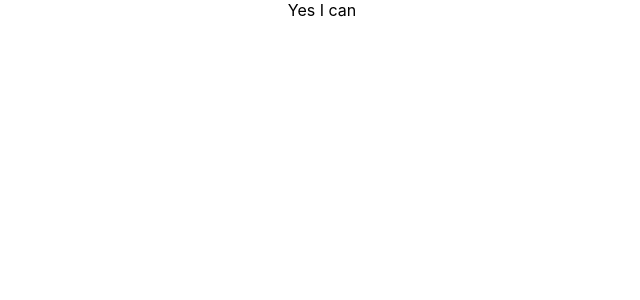
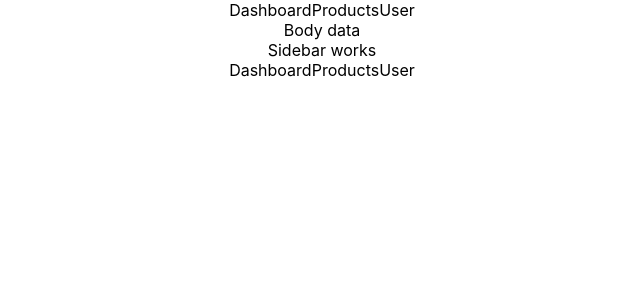
Before and after one commit to ChrisTarasovs/react-youtube-season2020, a React (Create React App) app: page / in a window 1280 px wide. Shown: the top 300 px of the page, without its empty margins (318-958 px from the left). Built offline with nearby package versions, Linux system fonts and the light colour scheme.

Commit message:
react-component-structure

```diff
--- a/src/App.js
+++ b/src/App.js
@@ -1,12 +1,13 @@
 import React, {Component} from 'react';
 import logo from './logo.svg';
 import './App.css';
+import DefaultLayout from './layouts/default';
+class App extends Component {
 
-class App extends Component {
   render (){
     return (
       <div className="App">
-        Yes I can
+        <DefaultLayout />
       </div>
     );
   }
--- /dev/null
+++ b/src/components/navigation.js
@@ -0,0 +1,13 @@
+import React, { Component } from 'react';
+
+function Navigation(){
+    return(
+        <div>
+            <a>Dashboard</a>
+            <a>Products</a>
+            <a>User</a>
+        </div>
+    )
+}
+
+export default Navigation;
--- /dev/null
+++ b/src/containers/footer.js
@@ -0,0 +1,14 @@
+import React, { Component } from 'react';
+import Navigation from '../components/navigation';
+
+class Footer extends Component{
+    render(){
+        return(
+            <div>
+                 <Navigation />
+            </div>
+        )
+    }
+}
+
+export default Footer;
--- /dev/null
+++ b/src/containers/header.js
@@ -0,0 +1,14 @@
+import React, { Component } from 'react';
+import Navigation from '../components/navigation';
+
+class Header extends Component{
+    render(){
+        return(
+            <div>
+                <Navigation />
+            </div>
+        )
+    }
+}
+
+export default Header;
--- /dev/null
+++ b/src/containers/sidebar.js
@@ -0,0 +1,11 @@
+import React, { Component } from 'react';
+
+class Sidebar extends Component{
+    render(){
+        return(
+            <div>Sidebar works</div>
+        )
+    }
+}
+
+export default Sidebar;
--- /dev/null
+++ b/src/layouts/default.js
@@ -0,0 +1,18 @@
+import React, { Component } from 'react';
+import Header from '../containers/header';
+import Footer from '../containers/footer';
+import Sidebar from '../containers/sidebar';
+
+class DefaultLayout extends Component{
+    render(){
+        return(
+            <div>
+                <Header/>
+                <div>Body data</div> <Sidebar />
+                <Footer/>
+            </div>
+        )
+    }
+}
+
+export default DefaultLayout;
```
Also changed, not shown: notes.js (added, +33 -0 lines), video-notes.js (added, +19 -0 lines), 1 other file (tests, documents, lock files or other folders).
